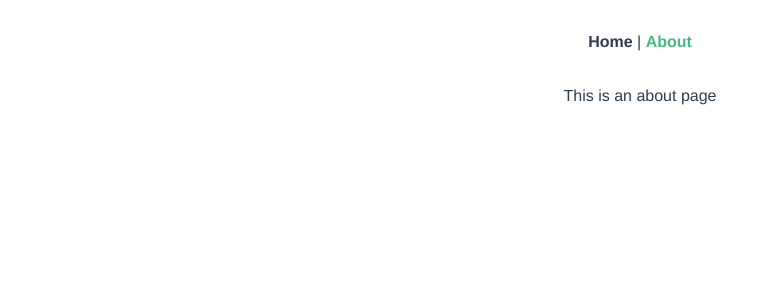
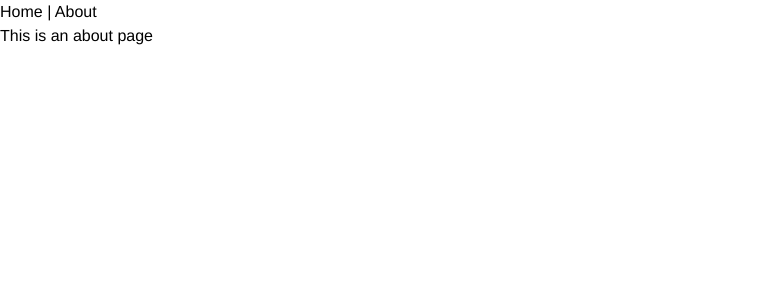
Before and after one commit to AurelDP/OrdOnline, a Vue app in the folder client/: page /#/about in a window 1280 px wide. Shown: the top 300 px of the page, without its empty margins (0-779 px from the left). Built offline with nearby package versions, Linux system fonts and the light colour scheme.

Commit message:
[Update] CSS colors + global style in App

```diff
--- a/client/src/App.vue
+++ b/client/src/App.vue
@@ -9,22 +9,5 @@
 <style>
 #app {
   font-family: Avenir, Helvetica, Arial, sans-serif;
-  -webkit-font-smoothing: antialiased;
-  -moz-osx-font-smoothing: grayscale;
-  text-align: center;
-  color: #2c3e50;
-}
-
-nav {
-  padding: 30px;
-}
-
-nav a {
-  font-weight: bold;
-  color: #2c3e50;
-}
-
-nav a.router-link-exact-active {
-  color: #42b983;
 }
 </style>
--- a/client/src/index.css
+++ b/client/src/index.css
@@ -1,3 +1,7 @@
 @tailwind base;
 @tailwind components;
 @tailwind utilities;
+
+.ord-background-gradient {
+    @apply min-h-screen bg-gradient-to-b from-ord-green-600;
+}
--- a/client/tailwind.config.js
+++ b/client/tailwind.config.js
@@ -1,4 +1,6 @@
 /** @type {import('tailwindcss').Config} */
+const colors = require('tailwindcss/colors')
+
 module.exports = {
   content: [
     "./public/index.html",
@@ -19,6 +21,8 @@ module.exports = {
       },
       'ord-dark-blue': '#2D3047',
       'ord-red': '#DE5456',
+      'white': colors.white,
+      'light-gray': colors.gray[300],
     }
   },
   plugins: [],
```
